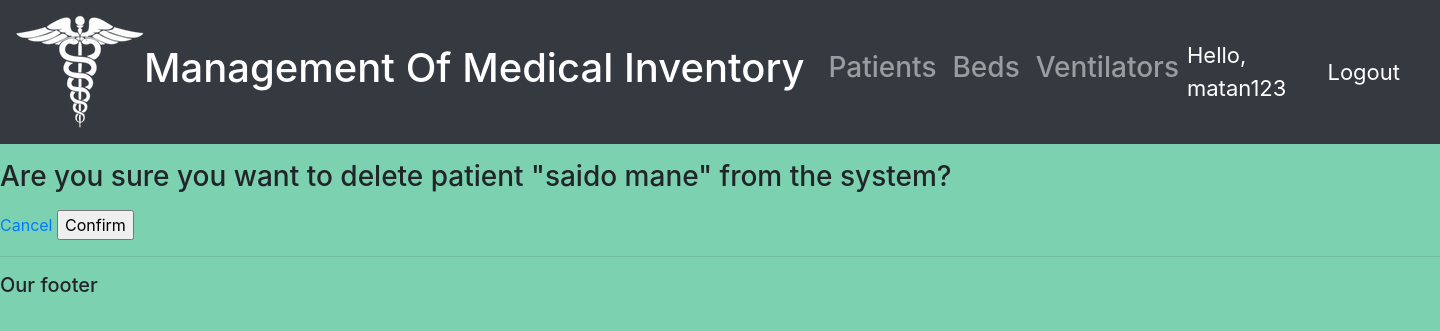
After one commit to ChenKachlon/CoronaProject-23, a Django app: page /delete_patient/34234234 in a window 1440 px wide. The commit adds this page. Shown: the top 331 px of the page. Run offline with Django 3.2, Linux system fonts and the light colour scheme; a user stored in the database is signed in; data comes from the database, SQL or seed files in the repository; both versions use the stored data as it was after the commit; some libraries are stand-ins or nearby versions.

Commit message:
Update/Delete option

```diff
--- a/TheSiteCorona23/accounts/models.py
+++ b/TheSiteCorona23/accounts/models.py
@@ -16,9 +16,6 @@ class Bed(models.Model):
     date_created = models.DateTimeField(auto_now_add=True, null=True)
     room_number = models.IntegerField(null=True)
    # amount= models.IntegerField(null=True)
-
-    # num= models.CharField(max_length=200,null=True)
-
     objects = models.Manager()
 
     def __str__(self):
@@ -65,7 +62,6 @@ class Patient (models.Model):
     name=models.CharField(max_length=200,null=True)
     ID=models.CharField(max_length=200,null=True)
     phone=models.CharField(max_length=200,null=True)
-    #department = models.CharField(max_length=200,null=True,choices=DEP)
     status=models.CharField(max_length=200,null=True,choices=STATUS)
     need_ven=models.CharField(max_length=200,null=True,choices=VEN)
     date_created=models.DateTimeField(auto_now_add=True,null=True)
--- a/TheSiteCorona23/accounts/templates/accounts/dashboard.html
+++ b/TheSiteCorona23/accounts/templates/accounts/dashboard.html
@@ -34,10 +34,10 @@
 					<td>{{i.ID}}</td>
 					<td>{{i.phone}}</td>
 					<td>{{i.status}}</td>
-					<td><a class="btn btn-sm btn-info" href="{%url 'update_patient' i.ID">Update</a></td>
+					<td><a class="btn btn-sm btn-info" href="{%url 'update_patient' i.id%}">Update</a></td>
 					<td>{{i.need_ven}}</td>
 					<td>{{i.date_created}}</td>
-					<td><a class="btn btn-sm btn-danger" href="">Delete</a></td>
+					<td><a class="btn btn-sm btn-danger" href="{%url 'delete_patient' i.id%}">Delete</a></td>
 				</tr>
 				{% endfor %}
 
--- /dev/null
+++ b/TheSiteCorona23/accounts/templates/accounts/delete_patient.html
@@ -0,0 +1,12 @@
+{% extends 'accounts/main.html' %}
+{% load static %}
+{% block content %}
+<p></p>
+<h3>Are you sure you want to delete patient "{{patient}}" from the system?</h3>
+<p></p>
+<form action="{%url 'delete_patient' patient.id%}"    method="POST">
+    {% csrf_token %}
+    <a href="http://127.0.0.1:8000/">Cancel</a>
+    <input type="submit" name="Confirm" value="Confirm">
+</form>
+{% endblock %}
--- a/TheSiteCorona23/accounts/urls.py
+++ b/TheSiteCorona23/accounts/urls.py
@@ -12,7 +12,8 @@ urlpatterns = [
     path('beds/', views.beds, name='beds'),
     path('ventilators/', views.ventilators, name='ventilators'),
     path('add_patient/', views.addPatients, name='add_patient'),
-    path('update_patient/<str:pk>/', views.updatePatient, name='update_patient'),
+    path('update_patient/<str:pk>', views.updatePatient, name='update_patient'),
+    path('delete_patient/<str:pk>', views.deletePatient, name='delete_patient'),
     path('add_bed/', views.addBeds, name='add_bed'),
     path('add_ven/', views.addVen, name='add_ven'),
     # path('max', views.MaxConcentration, name='max'),
--- a/TheSiteCorona23/accounts/views.py
+++ b/TheSiteCorona23/accounts/views.py
@@ -56,7 +56,7 @@ def home(request):
     xx=ven.count()
     free_beds=beds-pati.count()
     if(free_beds<0):
-        free_beds='shortage of beds!!!'
+        free_beds='Shortage of beds!!!'
     context = {
              'beds': beds,
              'Ventilator': xx,
@@ -112,7 +112,7 @@ def addPatients(request):
     return render(request,'accounts/patients_form.html',context)
 
 @login_required(login_url='login')
-def updatePatient(request, pk):
+def updatePatient(request,pk):
     patient = Patient.objects.get(id=pk)
     form = PatientForm(instance=patient)
     if request.method=='POST':
@@ -121,7 +121,17 @@ def updatePatient(request, pk):
             form.save()
             return redirect('/')
     context={'form':form}
-    return  render(request,'accounts/patients_form.html',context)
+    return render(request,'accounts/patients_form.html',context)
+
+@login_required(login_url='login')
+def deletePatient(request,pk):
+    patient = Patient.objects.get(id=pk)
+    if request.method=='POST':
+        patient.delete()
+        return redirect('/')
+    context = {'patient':patient}
+    return render(request,'accounts/delete_patient.html',context)
+
 
 @login_required(login_url='login')
 def addBeds(request):
```
Also changed, not shown: TheSiteCorona23/db.sqlite3, TheSiteCorona23/static/css/main.css (line endings or trailing spaces).
